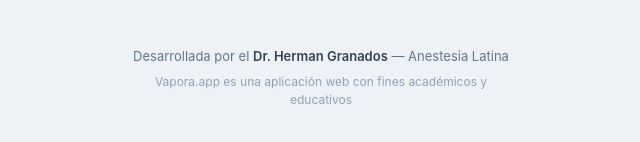
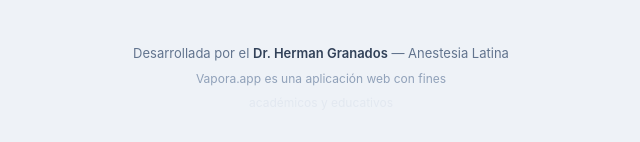
Before and after one commit to HermanGranados/hotmart-access-app, a Next.js app: page /login in a window 1280 px wide. Shown: the part 640-782 px from the top of the page, without its empty margins (319-959 px from the left). Built offline with nearby package versions, Linux system fonts and the light colour scheme.

Commit message:
feat: rediseño login Vapora con créditos y links legales

```diff
--- a/app/login/page.tsx
+++ b/app/login/page.tsx
@@ -303,8 +303,9 @@
             — Anestesia Latina
           </p>
           <p className="text-center text-[12px] text-slate-400">
-            Vapora.app es una aplicación web con fines
-            académicos y educativos
+            Vapora.app es una aplicación web con fines</p>
+            <p className="text-center text-[12px] text-slate-200">
+              académicos y educativos
           </p>
         </div>
 
```
